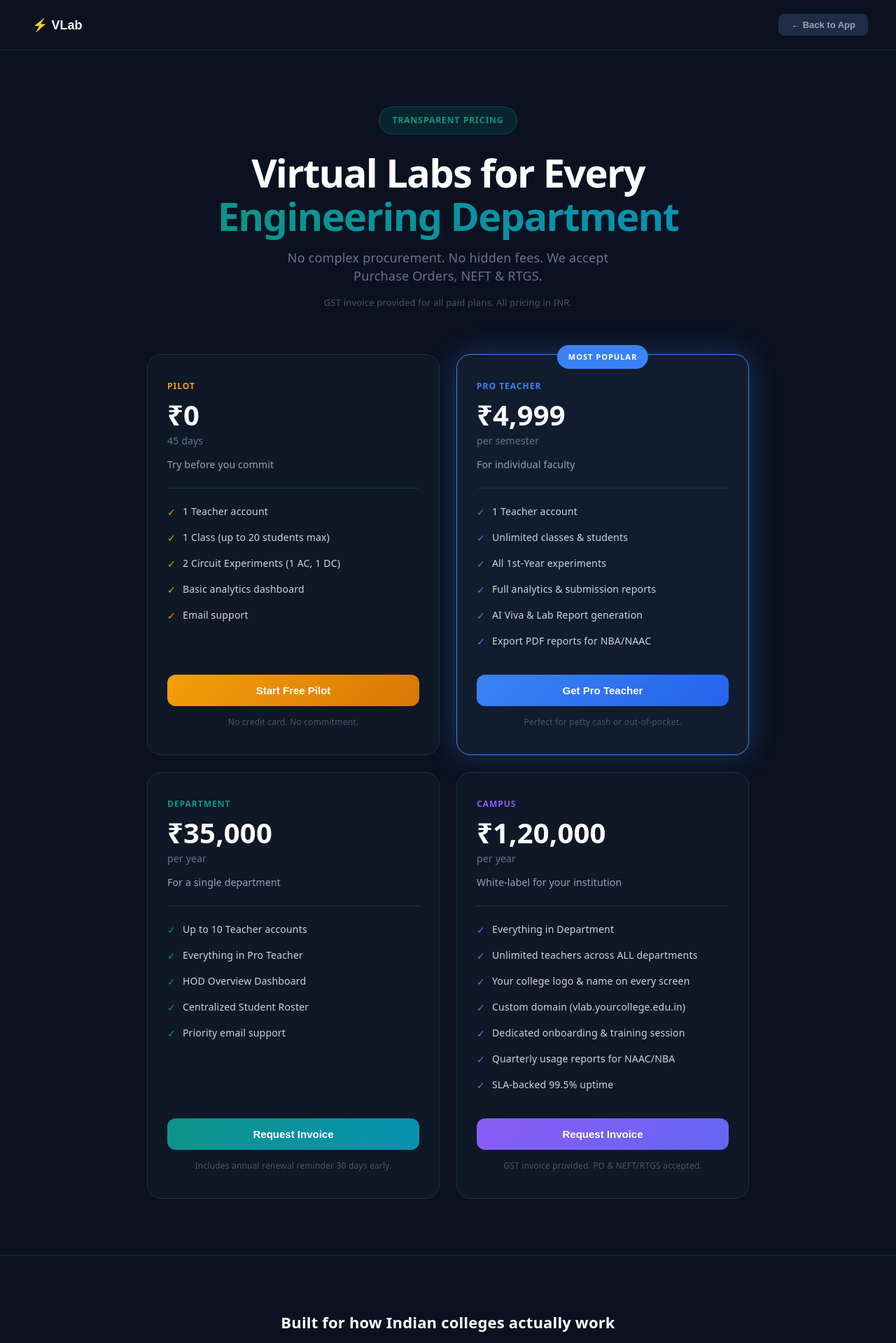
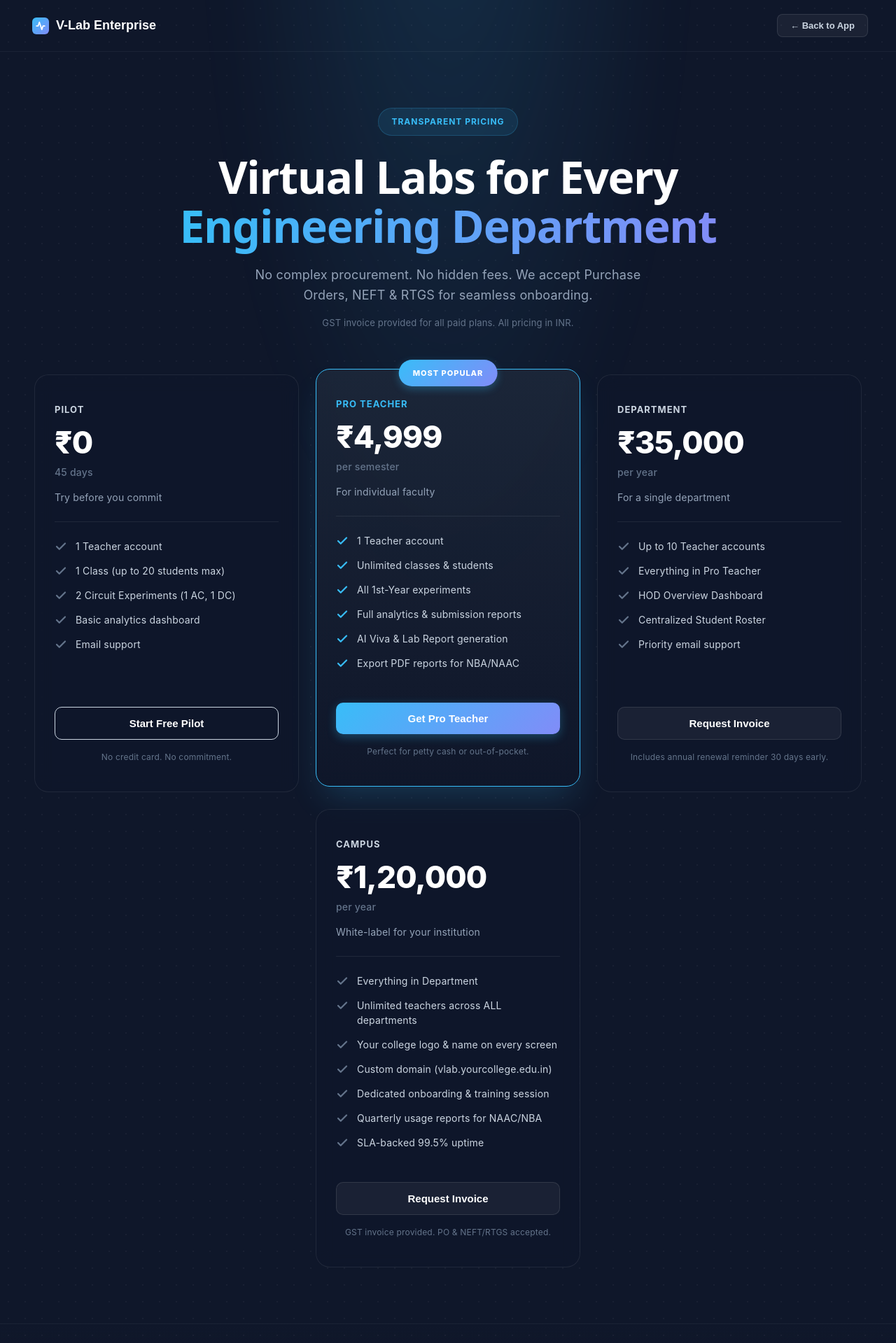
Before and after one commit to SiD4422/vlab, a React (Vite) app: page /pricing in a window 1280 px wide. Shown: the top 1919 px of the page at 70% size. Built offline with nearby package versions, Linux system fonts and the light colour scheme; no server answers.

Commit message:
feat: Redesigned the Pricing page to match the new ultra-premium B2B SaaS aesthetic (Slate-900 background, subtle grids, glassmorphism cards)

```diff
--- a/src/pages/Pricing.jsx
+++ b/src/pages/Pricing.jsx
@@ -9,8 +9,8 @@
     price: '₹0',
     period: '45 days',
     tagline: 'Try before you commit',
-    color: '#f59e0b',
-    glow: 'rgba(245,158,11,0.3)',
+    color: '#94a3b8',
+    glow: 'rgba(255,255,255,0.05)',
     features: [
       '1 Teacher account',
       '1 Class (up to 20 students max)',
@@ -19,7 +19,7 @@
       'Email support',
     ],
     cta: 'Start Free Pilot',
-    ctaBg: 'linear-gradient(135deg,#f59e0b,#d97706)',
+    ctaStyle: { background: 'transparent', border: '1px solid #cbd5e1', color: '#fff' },
     note: 'No credit card. No commitment.',
   },
   {
@@ -28,8 +28,8 @@
     price: '₹4,999',
     period: 'per semester',
     tagline: 'For individual faculty',
-    color: '#3b82f6',
-    glow: 'rgba(59,130,246,0.3)',
+    color: '#38bdf8',
+    glow: 'rgba(56,189,248,0.2)',
     popular: true,
     features: [
       '1 Teacher account',
@@ -40,7 +40,7 @@
       'Export PDF reports for NBA/NAAC',
     ],
     cta: 'Get Pro Teacher',
-    ctaBg: 'linear-gradient(135deg,#3b82f6,#2563eb)',
+    ctaStyle: { background: 'linear-gradient(135deg, #38bdf8, #818cf8)', border: 'none', color: '#fff', boxShadow: '0 4px 14px rgba(56,189,248,0.3)' },
     note: 'Perfect for petty cash or out-of-pocket.',
   },
   {
@@ -49,8 +49,8 @@
     price: '₹35,000',
     period: 'per year',
     tagline: 'For a single department',
-    color: '#0d9488',
-    glow: 'rgba(13,148,136,0.3)',
+    color: '#818cf8',
+    glow: 'rgba(129,140,248,0.1)',
     features: [
       'Up to 10 Teacher accounts',
       'Everything in Pro Teacher',
@@ -59,7 +59,7 @@
       'Priority email support',
     ],
     cta: 'Request Invoice',
-    ctaBg: 'linear-gradient(135deg,#0d9488,#0891b2)',
+    ctaStyle: { background: 'rgba(255,255,255,0.05)', border: '1px solid rgba(255,255,255,0.1)', color: '#fff' },
     note: 'Includes annual renewal reminder 30 days early.',
   },
   {
@@ -68,8 +68,8 @@
     price: '₹1,20,000',
     period: 'per year',
     tagline: 'White-label for your institution',
-    color: '#8b5cf6',
-    glow: 'rgba(139,92,246,0.3)',
+    color: '#a78bfa',
+    glow: 'rgba(167,139,250,0.1)',
     features: [
       'Everything in Department',
       'Unlimited teachers across ALL departments',
@@ -80,7 +80,7 @@
       'SLA-backed 99.5% uptime',
     ],
     cta: 'Request Invoice',
-    ctaBg: 'linear-gradient(135deg,#8b5cf6,#6366f1)',
+    ctaStyle: { background: 'rgba(255,255,255,0.05)', border: '1px solid rgba(255,255,255,0.1)', color: '#fff' },
     note: 'GST invoice provided. PO & NEFT/RTGS accepted.',
   },
 ];
@@ -90,61 +90,81 @@
   const [selectedPlan, setSelectedPlan] = useState(null);
 
   return (
-    <div style={{ minHeight: '100vh', background: '#0b1120', color: '#e2e8f0', fontFamily: 'ui-sans-serif, system-ui, sans-serif' }}>
+    <div style={{ minHeight: '100vh', background: '#0f172a', color: '#f8fafc', fontFamily: "'Inter', sans-serif", position: 'relative', overflow: 'hidden' }}>
+
+      {/* Background Grids & Glows */}
+      <div style={{
+        position: 'absolute', top: 0, left: 0, right: 0, bottom: 0,
+        backgroundImage: 'radial-gradient(rgba(255,255,255,0.1) 1px, transparent 1px)',
+        backgroundSize: '24px 24px',
+        opacity: 0.4, zIndex: 0
+      }} />
+      <div style={{
+        position: 'absolute', top: '-10%', left: '20%', width: '60%', height: '50%',
+        background: 'radial-gradient(ellipse at top, rgba(56,189,248,0.15) 0%, transparent 60%)',
+        filter: 'blur(40px)', zIndex: 0, pointerEvents: 'none'
+      }} />
+
+      <div style={{ position: 'relative', zIndex: 10 }}>
         {/* Nav */}
-      <nav style={{ padding: '20px 40px', display: 'flex', justifyContent: 'space-between', alignItems: 'center', borderBottom: '1px solid #1e2d45' }}>
-        <button onClick={() => navigate('/')} style={{ background: 'none', border: 'none', color: '#fff', fontWeight: 800, fontSize: 18, cursor: 'pointer' }}>
-          ⚡ VLab
+        <nav style={{ padding: '20px 40px', display: 'flex', justifyContent: 'space-between', alignItems: 'center', borderBottom: '1px solid rgba(255,255,255,0.05)' }}>
+          <button onClick={() => navigate('/')} style={{ background: 'none', border: 'none', color: '#fff', fontWeight: 900, fontSize: 18, cursor: 'pointer', display: 'flex', alignItems: 'center', gap: 10 }}>
+            <div style={{ width: 24, height: 24, borderRadius: 6, background: 'linear-gradient(135deg, #38bdf8, #818cf8)', display: 'flex', alignItems: 'center', justifyContent: 'center' }}>
+              <svg width="14" height="14" viewBox="0 0 24 24" fill="none" stroke="#fff" strokeWidth="3" strokeLinecap="round" strokeLinejoin="round"><path d="M22 12h-4l-3 9L9 3l-3 9H2"/></svg>
+            </div>
+            V-Lab Enterprise
           </button>
-        <button onClick={() => navigate('/')} style={{ background: '#1e2d45', border: 'none', color: '#94a3b8', borderRadius: 8, padding: '8px 18px', cursor: 'pointer', fontWeight: 600, fontSize: 13 }}>
+          <button onClick={() => navigate('/')} style={{ background: 'rgba(255,255,255,0.05)', border: '1px solid rgba(255,255,255,0.1)', color: '#cbd5e1', borderRadius: 8, padding: '8px 18px', cursor: 'pointer', fontWeight: 600, fontSize: 13, transition: 'all 0.2s' }} onMouseEnter={e=>{e.target.style.background='rgba(255,255,255,0.1)'}} onMouseLeave={e=>{e.target.style.background='rgba(255,255,255,0.05)'}}>
             ← Back to App
           </button>
         </nav>
 
         {/* Hero */}
         <div style={{ textAlign: 'center', padding: '80px 40px 60px' }}>
-        <div style={{ display: 'inline-block', background: 'rgba(13,148,136,0.15)', border: '1px solid rgba(13,148,136,0.3)', color: '#0d9488', borderRadius: 999, padding: '6px 18px', fontSize: 12, fontWeight: 700, letterSpacing: 1, marginBottom: 24 }}>
+          <div style={{ display: 'inline-block', background: 'rgba(56,189,248,0.1)', border: '1px solid rgba(56,189,248,0.2)', color: '#38bdf8', borderRadius: 999, padding: '6px 18px', fontSize: 12, fontWeight: 700, letterSpacing: 1, marginBottom: 24 }}>
             TRANSPARENT PRICING
           </div>
-        <h1 style={{ fontSize: 'clamp(32px, 5vw, 56px)', fontWeight: 900, color: '#fff', margin: '0 0 16px', lineHeight: 1.1 }}>
+          <h1 style={{ fontSize: 'clamp(40px, 5vw, 64px)', fontWeight: 800, color: '#fff', margin: '0 0 20px', lineHeight: 1.1, letterSpacing: '-0.02em' }}>
             Virtual Labs for Every<br />
-          <span style={{ background: 'linear-gradient(90deg,#0d9488,#0891b2)', WebkitBackgroundClip: 'text', WebkitTextFillColor: 'transparent' }}>Engineering Department</span>
+            <span style={{ background: 'linear-gradient(90deg, #38bdf8, #818cf8)', WebkitBackgroundClip: 'text', WebkitTextFillColor: 'transparent' }}>Engineering Department</span>
           </h1>
-        <p style={{ fontSize: 18, color: '#64748b', maxWidth: 520, margin: '0 auto 12px' }}>
-          No complex procurement. No hidden fees. We accept Purchase Orders, NEFT & RTGS.
+          <p style={{ fontSize: 18, color: '#94a3b8', maxWidth: 600, margin: '0 auto 12px', lineHeight: 1.6 }}>
+            No complex procurement. No hidden fees. We accept Purchase Orders, NEFT & RTGS for seamless onboarding.
           </p>
-        <p style={{ fontSize: 13, color: '#475569' }}>GST invoice provided for all paid plans. All pricing in INR.</p>
+          <p style={{ fontSize: 13, color: '#64748b' }}>GST invoice provided for all paid plans. All pricing in INR.</p>
         </div>
 
         {/* Plans */}
-      <div style={{ display: 'flex', gap: 24, maxWidth: 1100, margin: '0 auto', padding: '0 32px 80px', flexWrap: 'wrap', justifyContent: 'center', alignItems: 'stretch' }}>
+        <div style={{ display: 'flex', gap: 24, maxWidth: 1200, margin: '0 auto', padding: '0 32px 80px', flexWrap: 'wrap', justifyContent: 'center', alignItems: 'stretch' }}>
           {PLANS.map(plan => (
             <div key={plan.id} style={{
-            flex: '1 1 300px', maxWidth: 360,
-            background: plan.popular ? '#111d2e' : '#0f1826',
-            border: `1px solid ${plan.popular ? plan.color : '#1e2d45'}`,
+              flex: '1 1 280px', maxWidth: 320,
+              background: plan.popular ? 'linear-gradient(180deg, rgba(30,41,59,0.8) 0%, rgba(15,23,42,0.8) 100%)' : 'rgba(15,23,42,0.5)',
+              border: plan.popular ? `1px solid ${plan.color}` : '1px solid rgba(255,255,255,0.08)',
               borderRadius: 20,
-            padding: '32px 28px',
+              padding: '36px 28px',
               position: 'relative',
-            boxShadow: plan.popular ? `0 0 40px ${plan.glow}` : 'none',
+              boxShadow: plan.popular ? `0 24px 48px -12px ${plan.glow}` : 'none',
               display: 'flex', flexDirection: 'column',
+              backdropFilter: 'blur(12px)',
+              transform: plan.popular ? 'translateY(-8px)' : 'none',
             }}>
               {plan.popular && (
-              <div style={{ position: 'absolute', top: -14, left: '50%', transform: 'translateX(-50%)', background: plan.color, color: '#fff', borderRadius: 999, padding: '4px 16px', fontSize: 11, fontWeight: 800, letterSpacing: 1, whiteSpace: 'nowrap' }}>
+                <div style={{ position: 'absolute', top: -14, left: '50%', transform: 'translateX(-50%)', background: 'linear-gradient(135deg, #38bdf8, #818cf8)', color: '#fff', borderRadius: 999, padding: '6px 20px', fontSize: 11, fontWeight: 800, letterSpacing: 1, whiteSpace: 'nowrap', boxShadow: '0 4px 12px rgba(56,189,248,0.3)' }}>
                   MOST POPULAR
                 </div>
               )}
-            <div style={{ marginBottom: 20 }}>
-              <div style={{ fontSize: 12, fontWeight: 700, color: plan.color, letterSpacing: 1, marginBottom: 8 }}>{plan.name.toUpperCase()}</div>
-              <div style={{ fontSize: 40, fontWeight: 900, color: '#fff', lineHeight: 1 }}>{plan.price}</div>
-              <div style={{ fontSize: 14, color: '#64748b', marginTop: 4 }}>{plan.period}</div>
-              <div style={{ fontSize: 14, color: '#94a3b8', marginTop: 8 }}>{plan.tagline}</div>
+              <div style={{ marginBottom: 24 }}>
+                <div style={{ fontSize: 13, fontWeight: 700, color: plan.popular ? plan.color : '#cbd5e1', letterSpacing: 1, marginBottom: 12 }}>{plan.name.toUpperCase()}</div>
+                <div style={{ fontSize: 44, fontWeight: 800, color: '#fff', lineHeight: 1, letterSpacing: '-0.02em' }}>{plan.price}</div>
+                <div style={{ fontSize: 14, color: '#64748b', marginTop: 8, fontWeight: 500 }}>{plan.period}</div>
+                <div style={{ fontSize: 14, color: '#94a3b8', marginTop: 12, lineHeight: 1.5 }}>{plan.tagline}</div>
               </div>
 
-            <div style={{ borderTop: '1px solid #1e2d45', paddingTop: 20, marginBottom: 24, flex: 1 }}>
+              <div style={{ borderTop: '1px solid rgba(255,255,255,0.08)', paddingTop: 24, marginBottom: 32, flex: 1 }}>
                 {plan.features.map((f, i) => (
-                <div key={i} style={{ display: 'flex', alignItems: 'flex-start', gap: 10, marginBottom: 10, fontSize: 14, color: '#cbd5e1' }}>
-                  <span style={{ color: plan.color, fontWeight: 700, marginTop: 1, flexShrink: 0 }}>✓</span>
+                  <div key={i} style={{ display: 'flex', alignItems: 'flex-start', gap: 12, marginBottom: 14, fontSize: 14, color: '#cbd5e1', lineHeight: 1.5 }}>
+                    <svg width="18" height="18" viewBox="0 0 24 24" fill="none" stroke={plan.popular ? plan.color : '#64748b'} strokeWidth="3" strokeLinecap="round" strokeLinejoin="round" style={{ flexShrink: 0, marginTop: 2 }}><polyline points="20 6 9 17 4 12"></polyline></svg>
                     {f}
                   </div>
                 ))}
@@ -152,36 +172,40 @@
 
               <button
                 onClick={() => setSelectedPlan(plan)}
-              style={{ width: '100%', padding: '14px 0', background: plan.ctaBg, border: 'none', borderRadius: 12, color: '#fff', fontWeight: 800, fontSize: 15, cursor: 'pointer', marginBottom: 10 }}>
+                style={{ ...plan.ctaStyle, width: '100%', padding: '14px 0', borderRadius: 10, fontWeight: 700, fontSize: 15, cursor: 'pointer', marginBottom: 12, transition: 'transform 0.2s' }}
+                onMouseEnter={e => e.currentTarget.style.transform = 'translateY(-2px)'}
+                onMouseLeave={e => e.currentTarget.style.transform = 'none'}
+              >
                 {plan.cta}
               </button>
-            <div style={{ textAlign: 'center', fontSize: 12, color: '#475569' }}>{plan.note}</div>
+              <div style={{ textAlign: 'center', fontSize: 12, color: '#64748b' }}>{plan.note}</div>
             </div>
           ))}
         </div>
 
         {/* Trust signals */}
-      <div style={{ borderTop: '1px solid #1e2d45', padding: '60px 40px', textAlign: 'center' }}>
-        <div style={{ maxWidth: 700, margin: '0 auto' }}>
-          <h3 style={{ color: '#fff', fontSize: 22, fontWeight: 700, marginBottom: 12 }}>Built for how Indian colleges actually work</h3>
-          <p style={{ color: '#64748b', fontSize: 15, lineHeight: 1.7 }}>
-            We know your accounts department doesn't use Stripe. We accept <strong style={{ color: '#94a3b8' }}>NEFT, RTGS, and Purchase Orders</strong>.
+        <div style={{ borderTop: '1px solid rgba(255,255,255,0.05)', padding: '80px 40px', textAlign: 'center', background: 'linear-gradient(180deg, transparent, rgba(15,23,42,0.8))' }}>
+          <div style={{ maxWidth: 800, margin: '0 auto' }}>
+            <h3 style={{ color: '#fff', fontSize: 28, fontWeight: 800, marginBottom: 16, letterSpacing: '-0.02em' }}>Built for how Indian colleges actually work</h3>
+            <p style={{ color: '#94a3b8', fontSize: 16, lineHeight: 1.7, maxWidth: 650, margin: '0 auto' }}>
+              We know your accounts department doesn't use Stripe. We accept <strong style={{ color: '#fff' }}>NEFT, RTGS, and Purchase Orders</strong>.
               After your payment clears, your Teacher invite codes are sent to your registered email automatically.
               Need a formal quotation for your Principal? Fill the form above — you'll get a PDF in under 2 minutes.
             </p>
-          <div style={{ display: 'flex', gap: 32, justifyContent: 'center', marginTop: 40, flexWrap: 'wrap' }}>
+            <div style={{ display: 'flex', gap: 40, justifyContent: 'center', marginTop: 50, flexWrap: 'wrap' }}>
               {[
                 { icon: '🔒', label: 'Data stays in India', sub: 'Firebase Asia-South1 (Mumbai)' },
                 { icon: '📄', label: 'GST Invoice', sub: 'Included with every plan' },
                 { icon: '🏦', label: 'PO & NEFT accepted', sub: 'No credit card required' },
                 { icon: '📧', label: 'Codes via email', sub: 'Auto-sent after payment' },
               ].map((t, i) => (
-              <div key={i} style={{ textAlign: 'center' }}>
-                <div style={{ fontSize: 28, marginBottom: 8 }}>{t.icon}</div>
-                <div style={{ fontWeight: 700, color: '#e2e8f0', fontSize: 14 }}>{t.label}</div>
-                <div style={{ color: '#475569', fontSize: 12, marginTop: 4 }}>{t.sub}</div>
+                <div key={i} style={{ textAlign: 'center', padding: '24px', background: 'rgba(255,255,255,0.02)', borderRadius: 16, border: '1px solid rgba(255,255,255,0.05)' }}>
+                  <div style={{ fontSize: 32, marginBottom: 12 }}>{t.icon}</div>
+                  <div style={{ fontWeight: 700, color: '#e2e8f0', fontSize: 15 }}>{t.label}</div>
+                  <div style={{ color: '#64748b', fontSize: 13, marginTop: 4 }}>{t.sub}</div>
                 </div>
               ))}
+            </div>
           </div>
         </div>
       </div>
```
Lines whose indentation alone changed are shown as unchanged.
